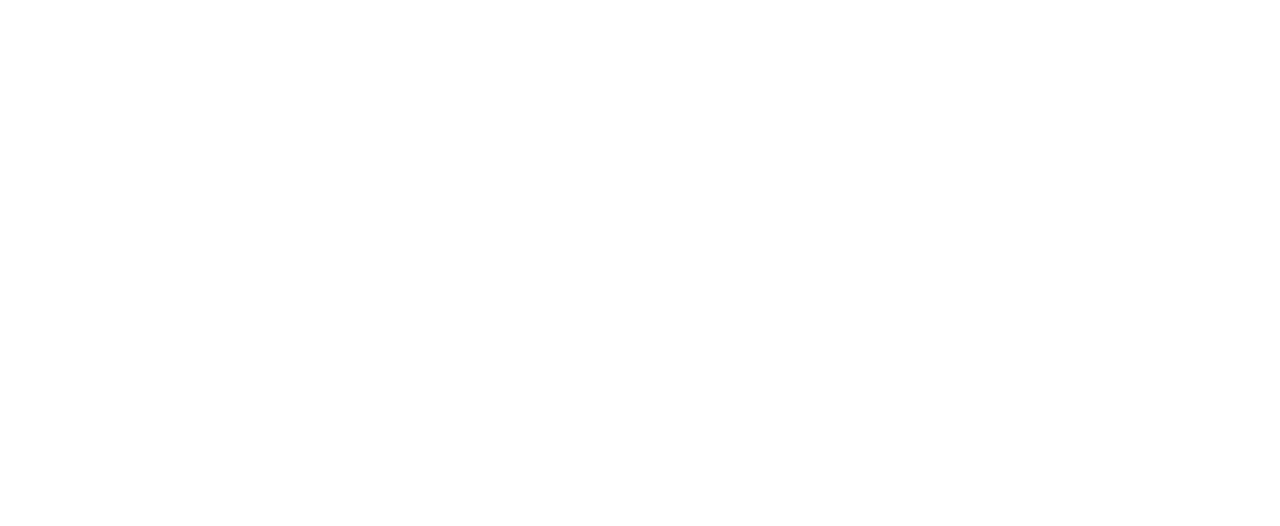
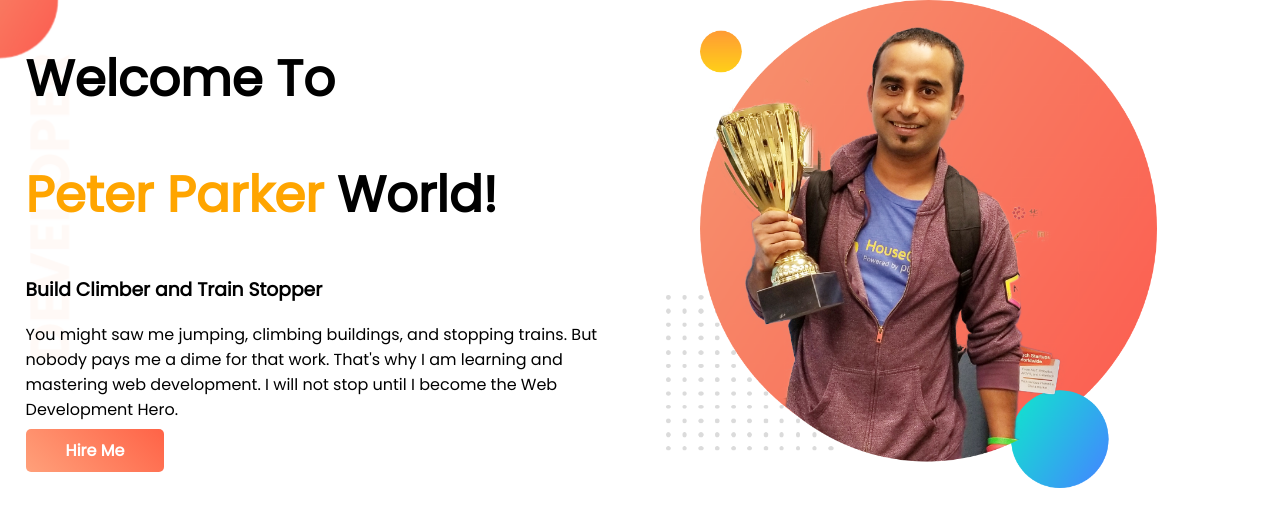
Before and after one commit to Rupok-Koiry/developer-portfolio, a plain HTML site: page index.html in a window 1280 px wide. Drawn offline with Linux system fonts and the light colour scheme.

Commit message:
top banner added

```diff
--- a/index.html
+++ b/index.html
@@ -1,13 +1,43 @@
 <!DOCTYPE html>
 <html lang="en">
-<head>
-  <meta charset="UTF-8">
-  <meta http-equiv="X-UA-Compatible" content="IE=edge">
-  <meta name="viewport" content="width=device-width, initial-scale=1.0">
-  <title>My Website</title>
-  <link rel="stylesheet" href="style.css">
-</head>
-<body>
+  <head>
+    <meta charset="UTF-8" />
+    <meta http-equiv="X-UA-Compatible" content="IE=edge" />
+    <meta name="viewport" content="width=device-width, initial-scale=1.0" />
+    <title>My Website</title>
+    <link rel="preconnect" href="https://fonts.googleapis.com" />
+    <link rel="preconnect" href="https://fonts.gstatic.com" crossorigin />
+    <link
+      href="https://fonts.googleapis.com/css2?family=Poppins&display=swap"
+      rel="stylesheet"
+    />
+    <link rel="stylesheet" href="style.css" />
+  </head>
+  <body>
+    <!-- World Section Start -->
+    <section class="top-banner">
+      <div class="half-width">
+        <h1>Welcome To</h1>
+        <h1><span class="orange-color">Peter Parker</span> World!</h1>
+        <h3>Build Climber and Train Stopper</h3>
+        <p>
+          You might saw me jumping, climbing buildings, and stopping trains. But
+          nobody pays me a dime for that work. That's why I am learning and
+          mastering web development. I will not stop until I become the Web
+          Development Hero.
+        </p>
+        <a
+          href="https://web.programming-hero.com/"
+          target="_blank"
+          class="anchor-button"
+          >Hire Me</a
+        >
+      </div>
+      <div class="half-width">
+        <img src="images/jhankar.png" alt="jhankar mahabub" />
+      </div>
+    </section>
+    <!-- World Section End -->
 
-</body>
+  </body>
 </html>
--- a/style.css
+++ b/style.css
@@ -0,0 +1,33 @@
+body{
+  font-family: 'Poppins', sans-serif;
+  margin: 0;
+  padding: 0;
+}
+h1{
+  font-size: 50px;
+}
+.orange-color{
+  color: #ffa500;
+}
+section{
+  display: flex;
+}
+.half-width{
+  width: 50%;
+  padding-left: 2%;
+}
+.half-width img{
+  width: 80%;
+}
+.anchor-button{
+  text-decoration: none;
+  background: linear-gradient(45deg, lightsalmon, tomato);
+  padding: 10px 40px;
+  border-radius: 5px;
+  color: white;
+  font-weight: 700;
+}
+.top-banner{
+  background-image: url('images/top-banner.png');
+  background-repeat: no-repeat;
+}
```
Also changed, not shown: images/decap.png (added), images/tom.png (added), 7 other files.
